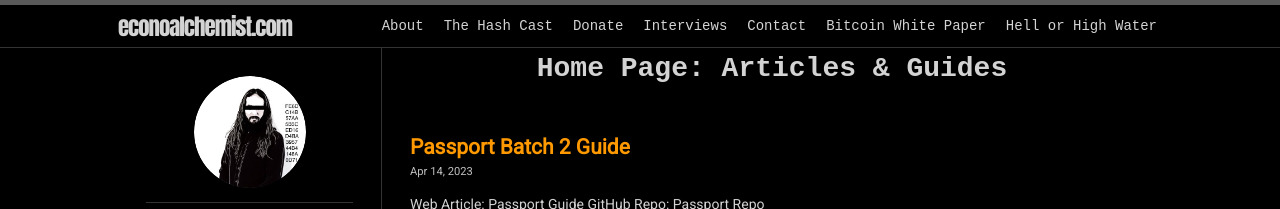
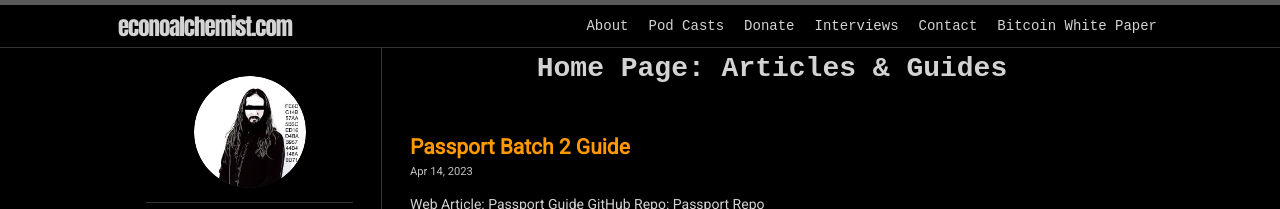
Before and after one commit to econoalchemist/econoalchemist.github.io, a Jekyll site: the page built from index.html, in a window 1280 px wide. Shown: the top 209 px of the page. Built offline with Jekyll 4.4.1, drawn with Linux system fonts in a browser that asks for light colours; nearby versions of some CDN libraries; some web fonts are replaced; the list of posts is cut into pages by our own code.

Commit message:
Update navigation.yml

```diff
--- a/_data/navigation.yml
+++ b/_data/navigation.yml
@@ -1,7 +1,7 @@
 - title: About
   url: /about/
-- title: The Hash Cast
-  url: /hashcast/
+- title: Pod Casts
+  url: /podcasts/
 - title: Donate
   url: /donate/
 - title: Interviews
@@ -10,5 +10,3 @@
   url: /contact/
 - title: Bitcoin White Paper
   url: /whitepaper/
-- title: Hell or High Water
-  url: /hellorhighwater/
```
